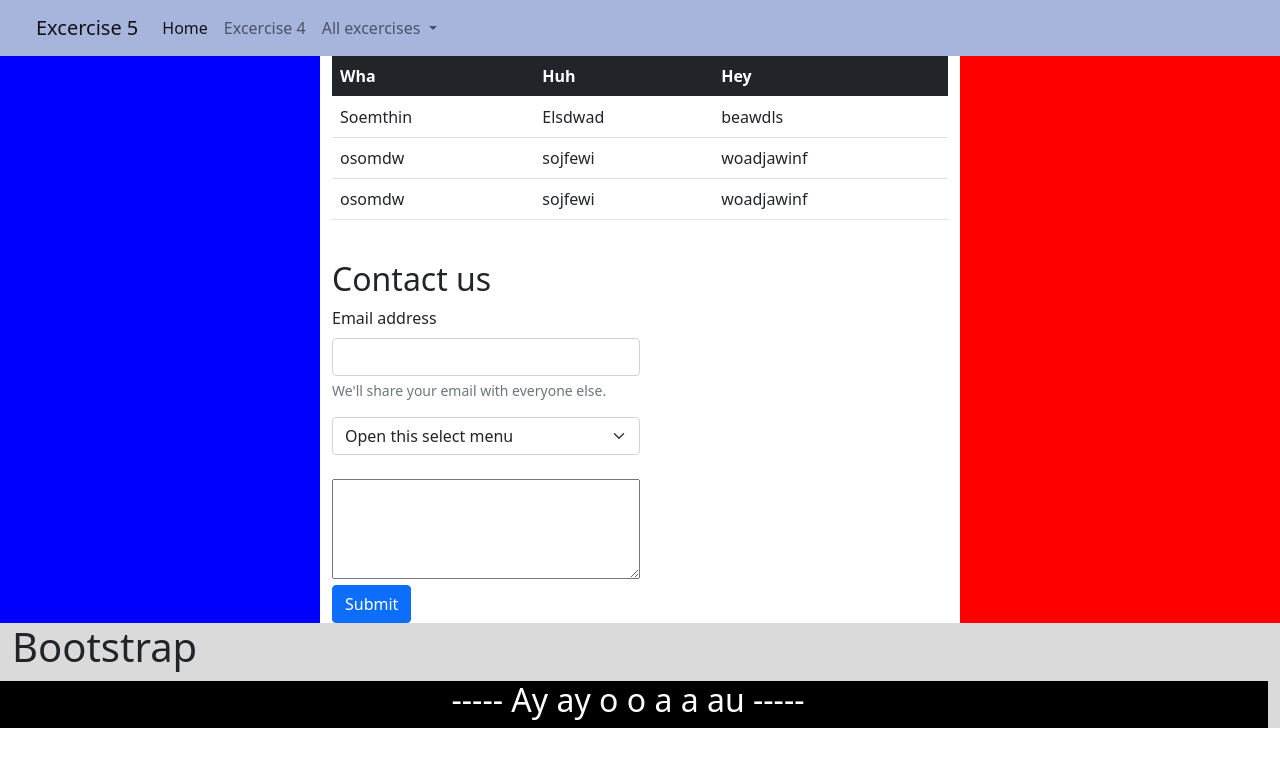
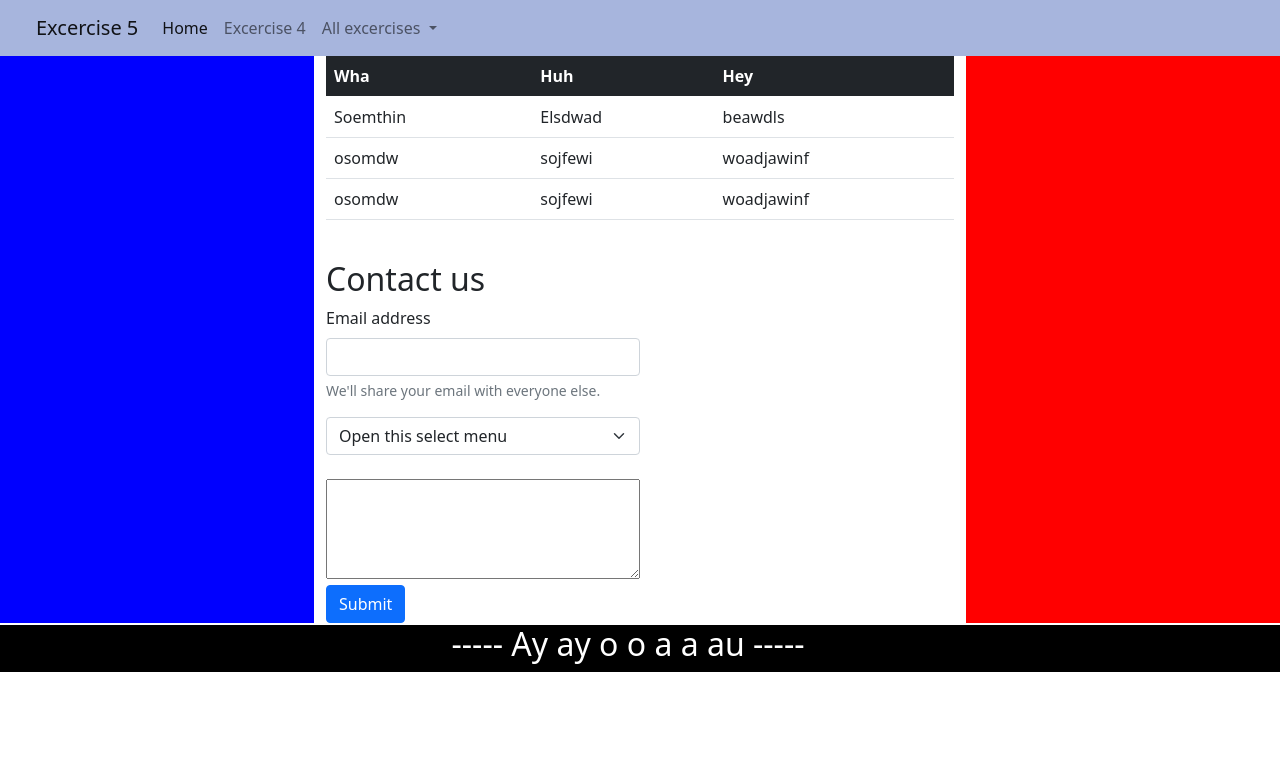
Before and after one commit to antonjonn/anton_jonninenwww21, a plain HTML site: page excercise5.html in a window 1280 px wide. Drawn offline with nearby package versions, Linux system fonts and the light colour scheme.

Commit message:
Update excercise5.html

```diff
--- a/excercise5.html
+++ b/excercise5.html
@@ -38,12 +38,12 @@
                         </ul>
                       </li>
 
-
+                    </ul>
                   </div>
                 </div>
               </nav>
         </div>
-
+    </div>
         <div class="row">
             <div class="col-3" style="background-color: blue;">
                 <br><br><br><br><br><br><br><br><br><br><br><br><br><br><br><br><br><br><br><br>
@@ -101,7 +101,6 @@
             <div class="col-3" style="background-color: red;">
                 <br><br><br><br><br><br><br><br><br><br><br><br><br><br><br><br><br><br><br><br>
             </div>
-    <h1 style="text-align:justify;">Bootstrap </h1>
 
     <div class="row" style="background-color: black; margin-top: 2px;">
         <h2 style="color: white; text-align: center;">----- Ay ay o o  a a au -----</h2>
```
